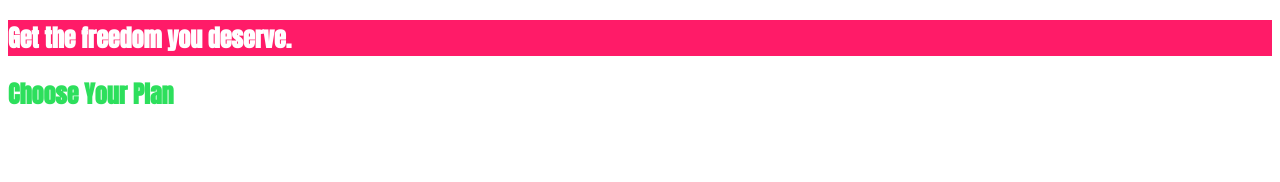
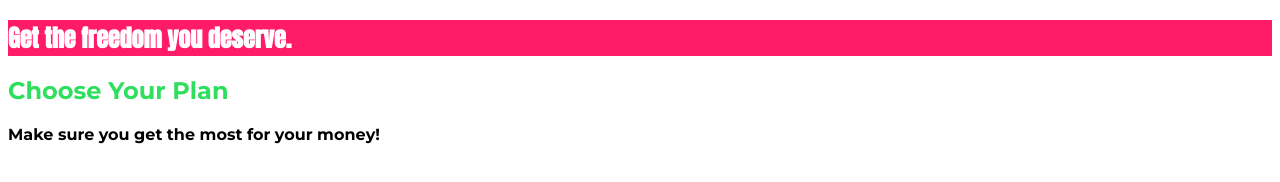
Before and after one commit to sdelane2/css-playground, a plain HTML site: page index.html in a window 1280 px wide. Drawn offline with Linux system fonts and the light colour scheme.

Commit message:
combinators

```diff
--- a/index.html
+++ b/index.html
@@ -7,6 +7,7 @@
     <title>uHost</title>
     <link rel="shortcut icon" href="favicon.png">
     <link rel="preconnect" href="https://fonts.gstatic.com">
+    <link href="https://fonts.googleapis.com/css2?family=Montserrat:wght@700&display=swap" rel="stylesheet">
     <link href="https://fonts.googleapis.com/css2?family=Anton&display=swap" rel="stylesheet">
     <link rel="stylesheet" href="styles.css">
 </head>
@@ -18,6 +19,7 @@
         </section>
         <section id="plans">
             <h1 class="section-title">Choose Your Plan</h1>
+            <p>Make sure you get the most for your money!</p>
         </section>
     </main>
 </body>
--- a/styles.css
+++ b/styles.css
@@ -1,12 +1,16 @@
+body {
+    font-family: 'Montserrat', sans-serif;
+}
+
 #product-overview {
     background: #ff1b68;
 }
 
-h1 {
+#product-overview h1 {
     color: white;
     font-family: 'Anton', sans-serif;
 }
 
 .section-title {
-    color: #2ddf5c
+    color: #2ddf5c;
 }
```
